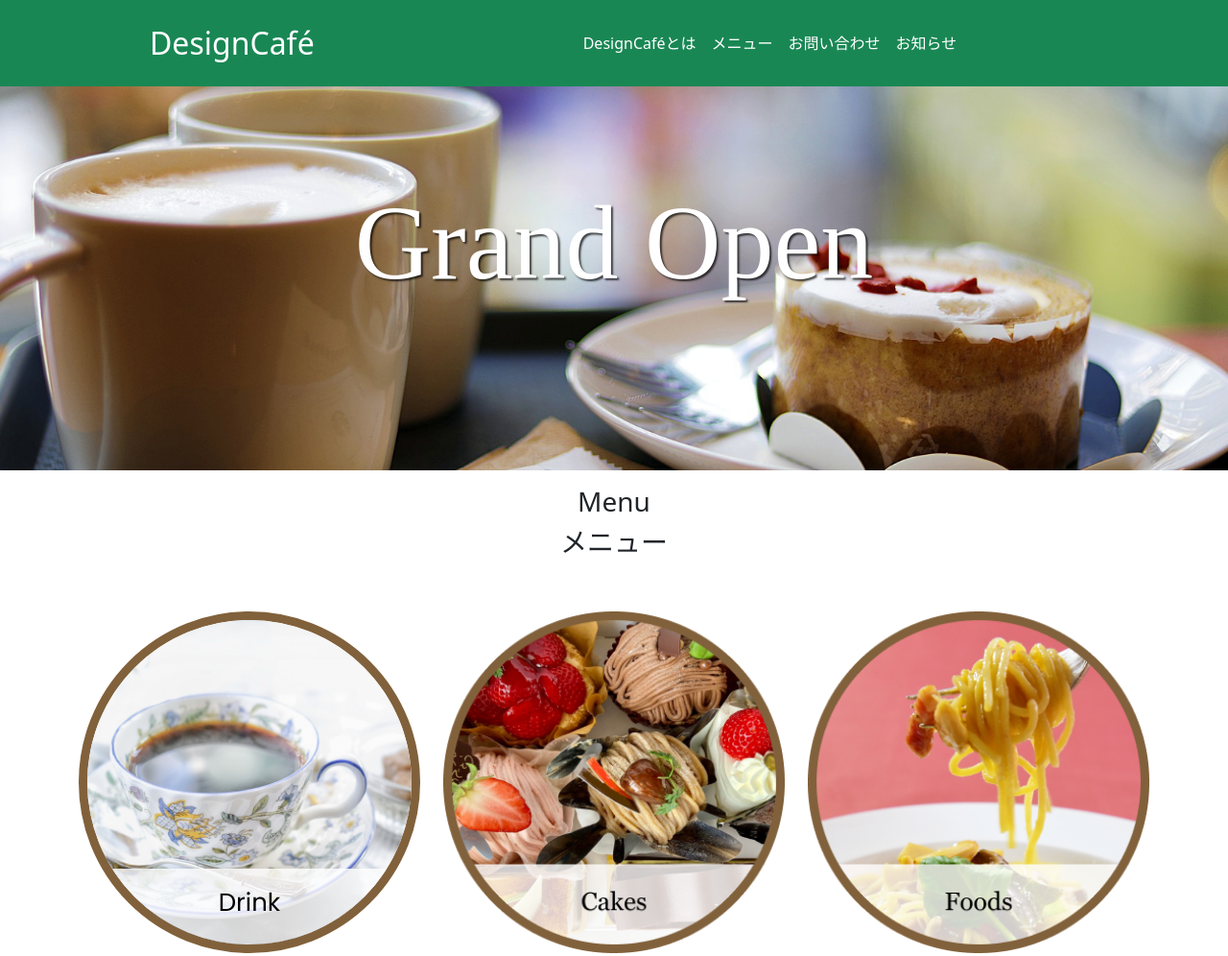
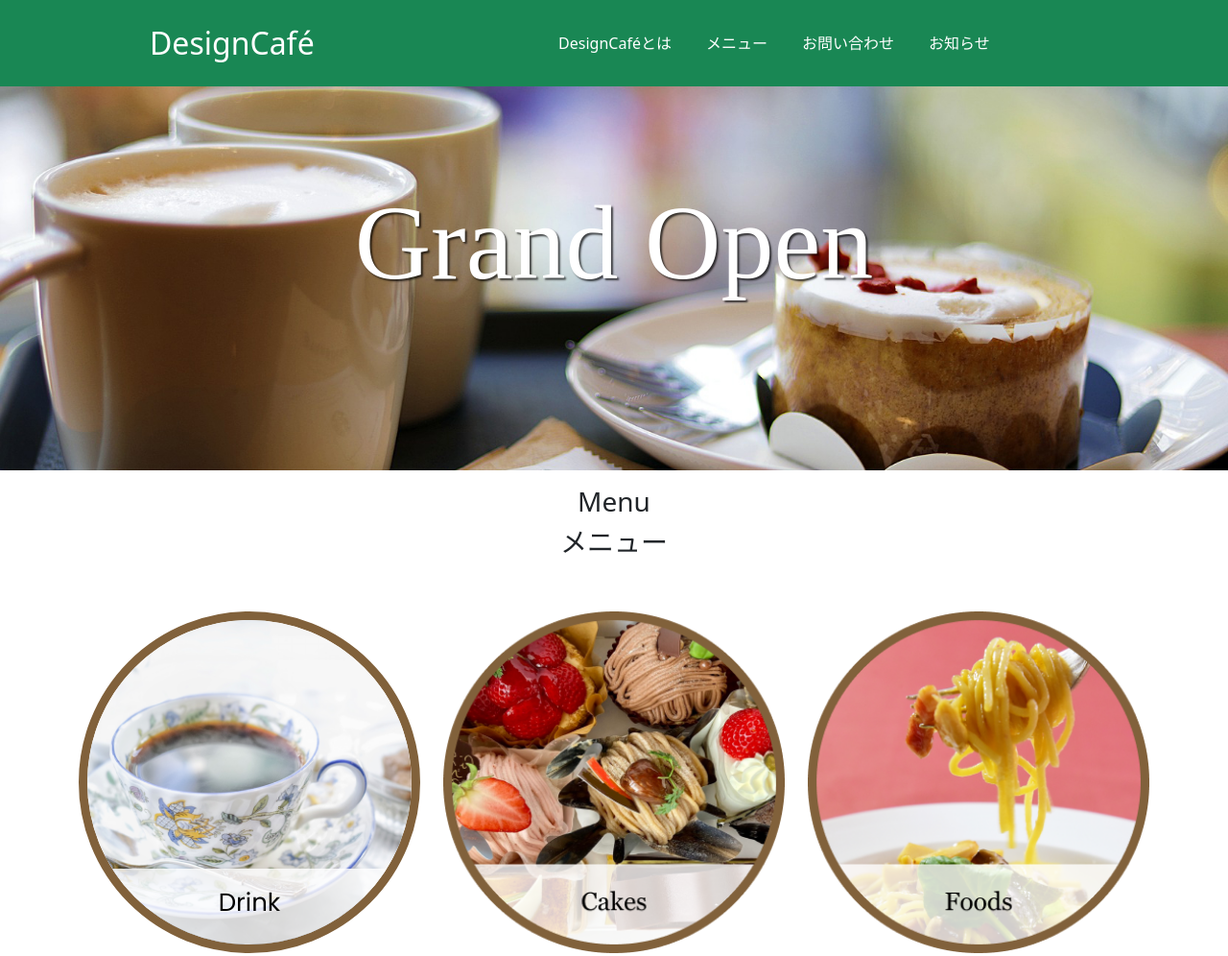
Before and after one commit to KirillNevish/Working-file, a plain HTML site: page HW10_bootstrap/index.html in a window 1280 px wide. Shown: the top 996 px of the page at 96% size. Drawn offline with nearby package versions, Linux system fonts and the light colour scheme.

Commit message:
Bootstrap

```diff
--- a/HW10_bootstrap/index.html
+++ b/HW10_bootstrap/index.html
@@ -21,7 +21,7 @@
             <span class="navbar-toggler-icon"></span>
           </button>
           <div class="collapse navbar-collapse" id="navbarSupportedContent">
-            <ul class="navbar-nav me-auto mb-2 mb-lg-0">
+            <ul id="small-b" class="navbar-nav me-auto mb-2 mb-lg-0">
               <li class="nav-item">
                 <a class="nav-link text-white" aria-current="page" href="#">DesignCaféとは</a>
               </li>
--- a/HW10_bootstrap/style.css
+++ b/HW10_bootstrap/style.css
@@ -1,8 +1,10 @@
 *{
     box-sizing: border-box;
 }
-#navbarSupportedContent{
-    margin-left: 20vw;
+#small-b{
+    display: flex;
+    gap: 20px;
+    margin-left: 18vw;
 }
 #maintitle{
     margin-left: 10vw;
```
